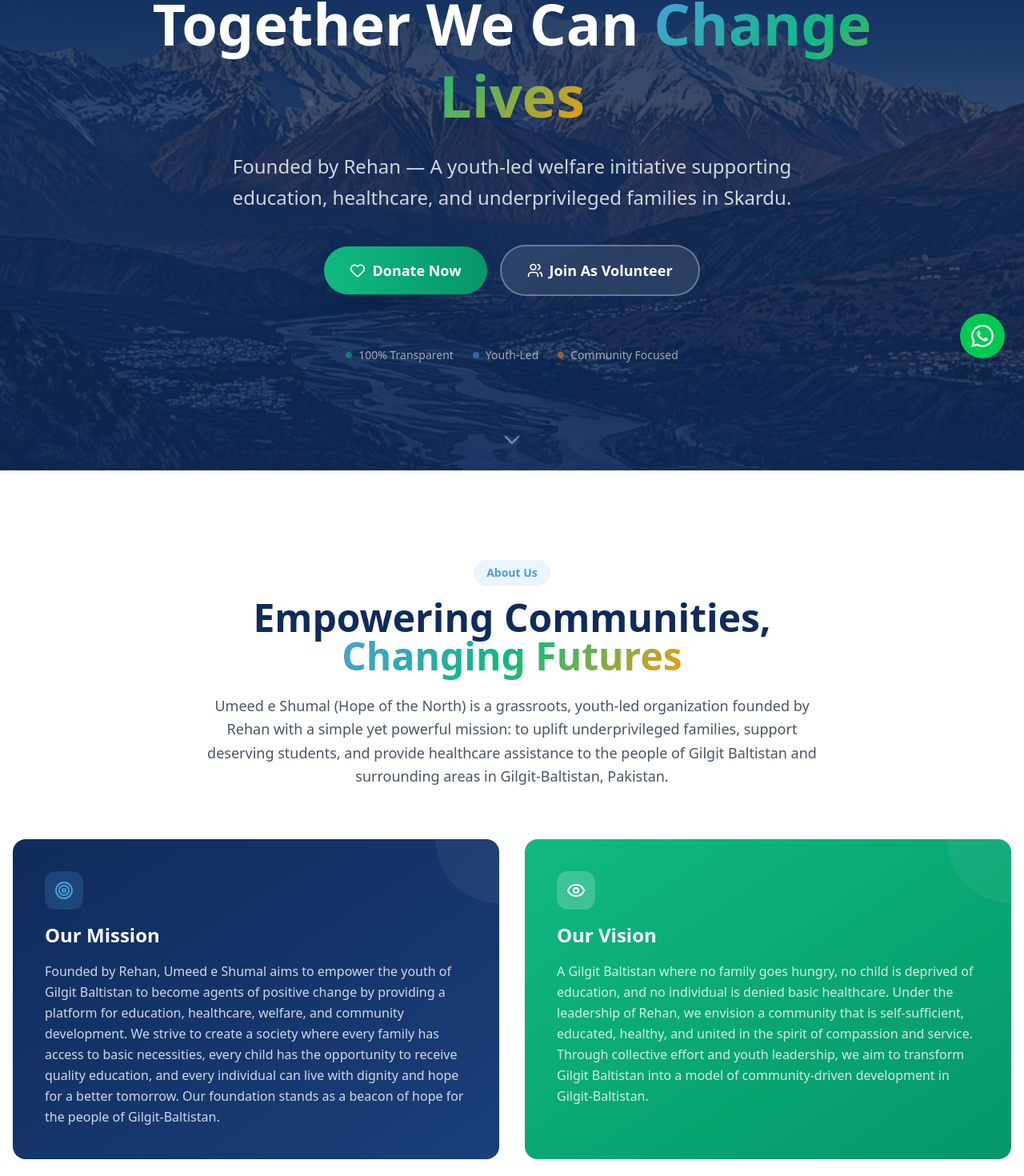
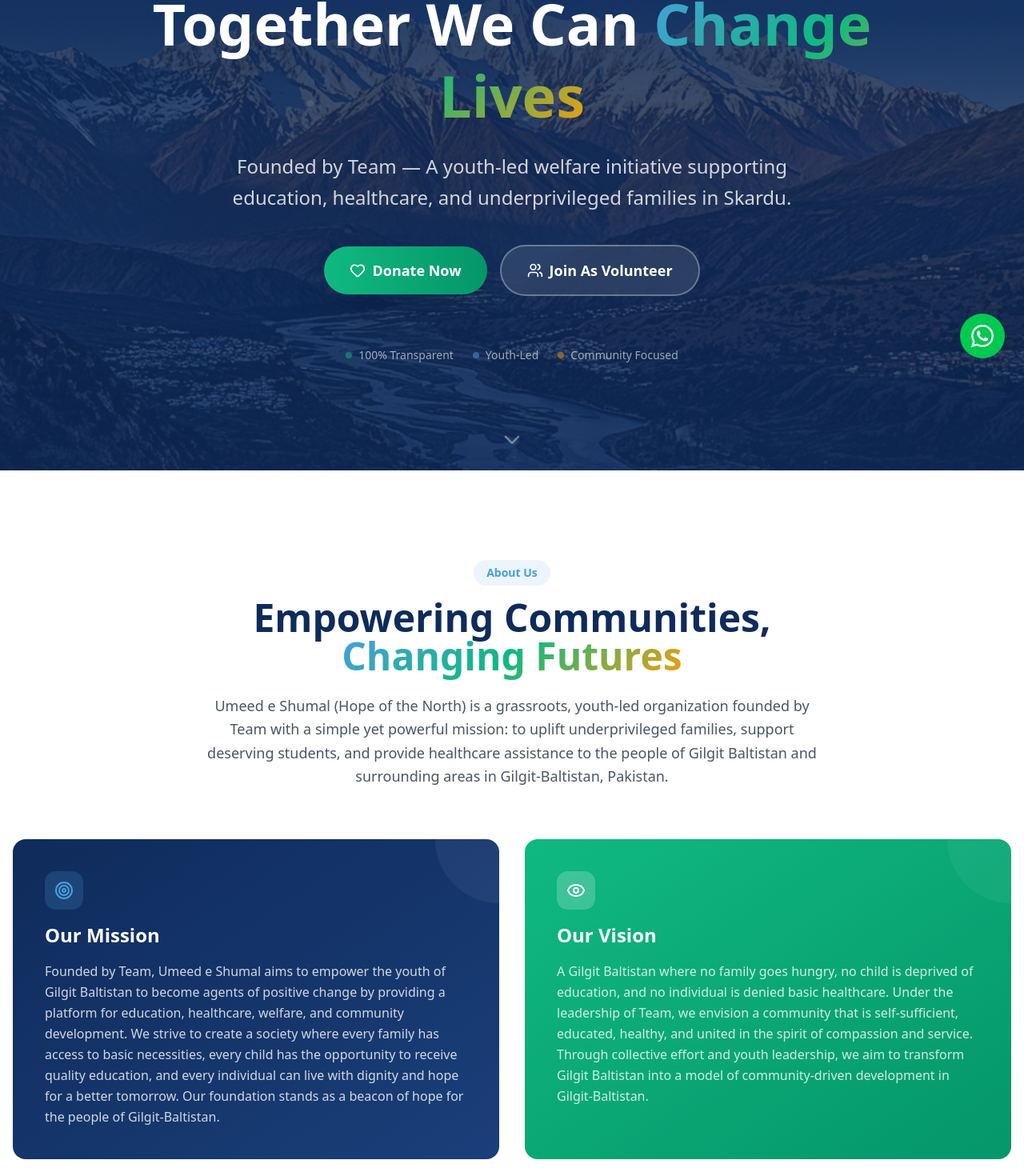
Before and after one commit to Meer-parvi786/umeed_e_shumal, a Next.js app: page / in a window 1280 px wide. Shown: the part 328-1798 px from the top of the page at 80% size. Built offline with nearby package versions, Linux system fonts and the light colour scheme; no server answers.

Commit message:
Changes made

```diff
--- a/src/components/sections/AboutSection.tsx
+++ b/src/components/sections/AboutSection.tsx
@@ -42,7 +42,7 @@ export default function AboutSection() {
             <span className="gradient-text">Changing Futures</span>
           </h2>
           <p className="text-gray-600 dark:text-gray-400 text-lg leading-relaxed">
-            Umeed e Shumal (Hope of the North) is a grassroots, youth-led organization founded by Rehan with a simple yet powerful mission: to uplift underprivileged families, support deserving students, and provide healthcare assistance to the people of Gilgit Baltistan and surrounding areas in Gilgit-Baltistan, Pakistan.
+            Umeed e Shumal (Hope of the North) is a grassroots, youth-led organization founded by Team with a simple yet powerful mission: to uplift underprivileged families, support deserving students, and provide healthcare assistance to the people of Gilgit Baltistan and surrounding areas in Gilgit-Baltistan, Pakistan.
           </p>
         </motion.div>
 
@@ -62,7 +62,7 @@ export default function AboutSection() {
               </div>
               <h3 className="text-2xl font-bold mb-4">Our Mission</h3>
               <p className="text-white/80 leading-relaxed">
-                Founded by Rehan, Umeed e Shumal aims to empower the youth of Gilgit Baltistan to become agents of positive change by providing a platform for education, healthcare, welfare, and community development. We strive to create a society where every family has access to basic necessities, every child has the opportunity to receive quality education, and every individual can live with dignity and hope for a better tomorrow. Our foundation stands as a beacon of hope for the people of Gilgit-Baltistan.
+                Founded by Team, Umeed e Shumal aims to empower the youth of Gilgit Baltistan to become agents of positive change by providing a platform for education, healthcare, welfare, and community development. We strive to create a society where every family has access to basic necessities, every child has the opportunity to receive quality education, and every individual can live with dignity and hope for a better tomorrow. Our foundation stands as a beacon of hope for the people of Gilgit-Baltistan.
               </p>
             </div>
           </motion.div>
@@ -81,7 +81,7 @@ export default function AboutSection() {
               </div>
               <h3 className="text-2xl font-bold mb-4">Our Vision</h3>
               <p className="text-white/80 leading-relaxed">
-                A Gilgit Baltistan where no family goes hungry, no child is deprived of education, and no individual is denied basic healthcare. Under the leadership of Rehan, we envision a community that is self-sufficient, educated, healthy, and united in the spirit of compassion and service. Through collective effort and youth leadership, we aim to transform Gilgit Baltistan into a model of community-driven development in Gilgit-Baltistan.
+                A Gilgit Baltistan where no family goes hungry, no child is deprived of education, and no individual is denied basic healthcare. Under the leadership of Team, we envision a community that is self-sufficient, educated, healthy, and united in the spirit of compassion and service. Through collective effort and youth leadership, we aim to transform Gilgit Baltistan into a model of community-driven development in Gilgit-Baltistan.
               </p>
             </div>
           </motion.div>
--- a/src/components/sections/Footer.tsx
+++ b/src/components/sections/Footer.tsx
@@ -75,7 +75,7 @@ export default function Footer() {
               </div>
             </div>
             <p className="text-white/70 text-sm leading-relaxed">
-              Umeed e Shumaal (Hope of the North) is a youth-led welfare initiative founded by Rehan, supporting education, healthcare, and underprivileged families in Skardu, Gilgit-Baltistan, Pakistan. Together, we are building a stronger community.
+              Umeed e Shumaal (Hope of the North) is a youth-led welfare initiative founded by Team, supporting education, healthcare, and underprivileged families in Skardu, Gilgit-Baltistan, Pakistan. Together, we are building a stronger community.
             </p>
             <div className="flex items-center gap-3 mt-6">
               <a href="#" className="w-9 h-9 rounded-full bg-white/10 hover:bg-sky-blue flex items-center justify-center transition-colors" aria-label="Facebook">
--- a/src/components/sections/HeroSection.tsx
+++ b/src/components/sections/HeroSection.tsx
@@ -78,7 +78,7 @@ export default function HeroSection() {
           transition={{ duration: 0.8, delay: 0.5 }}
           className="text-lg sm:text-xl md:text-2xl text-white/80 max-w-3xl mx-auto mb-10 leading-relaxed"
         >
-          Founded by Rehan — A youth-led welfare initiative supporting education, healthcare, and underprivileged families in Skardu.
+          Founded by Team — A youth-led welfare initiative supporting education, healthcare, and underprivileged families in Skardu.
         </motion.p>
 
         <motion.div
--- a/src/components/sections/TestimonialsSection.tsx
+++ b/src/components/sections/TestimonialsSection.tsx
@@ -8,13 +8,13 @@ const testimonials = [
   {
     name: 'Muhammad Aslam',
     role: 'Beneficiary Father',
-    content: 'The foundation founded by Rehan supported my children\'s education when I could not afford it. They gave us hope and a brighter future. I am forever grateful to the young volunteers who came to our village.',
+    content: 'The foundation founded by Team supported my children\'s education when I could not afford it. They gave us hope and a brighter future. I am forever grateful to the young volunteers who came to our village.',
     rating: 5,
   },
   {
     name: 'Zubaida Bibi',
     role: 'Community Elder',
-    content: 'The medical camp organized by Umeed e Shumal saved many lives in our remote village. Rehan and her team are doing extraordinary work for our community. May Allah bless them all.',
+    content: 'The medical camp organized by Umeed e Shumal saved many lives in our remote village. Team and her team are doing extraordinary work for our community. May Allah bless them all.',
     rating: 5,
   },
   {
@@ -26,7 +26,7 @@ const testimonials = [
   {
     name: 'Dr. Shahzad',
     role: 'Medical Volunteer',
-    content: 'I have been part of multiple medical camps with Umeed e Shumal. The organization founded by Rehan is transparent, well-organized, and truly dedicated to serving the people of Skardu. Highly recommended for anyone who wants to give back.',
+    content: 'I have been part of multiple medical camps with Umeed e Shumal. The organization founded by Team is transparent, well-organized, and truly dedicated to serving the people of Skardu. Highly recommended for anyone who wants to give back.',
     rating: 5,
   },
   {
```
